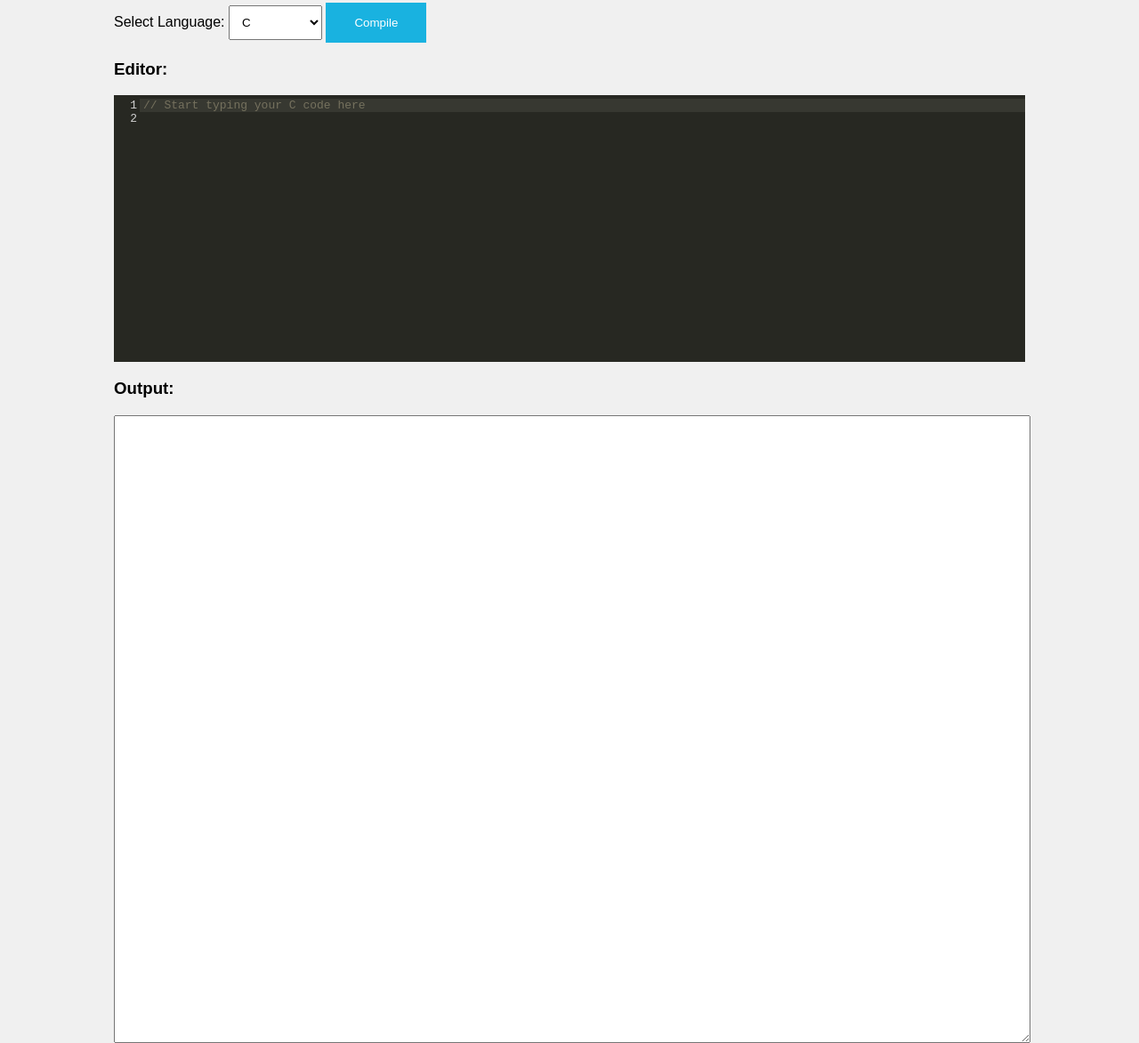
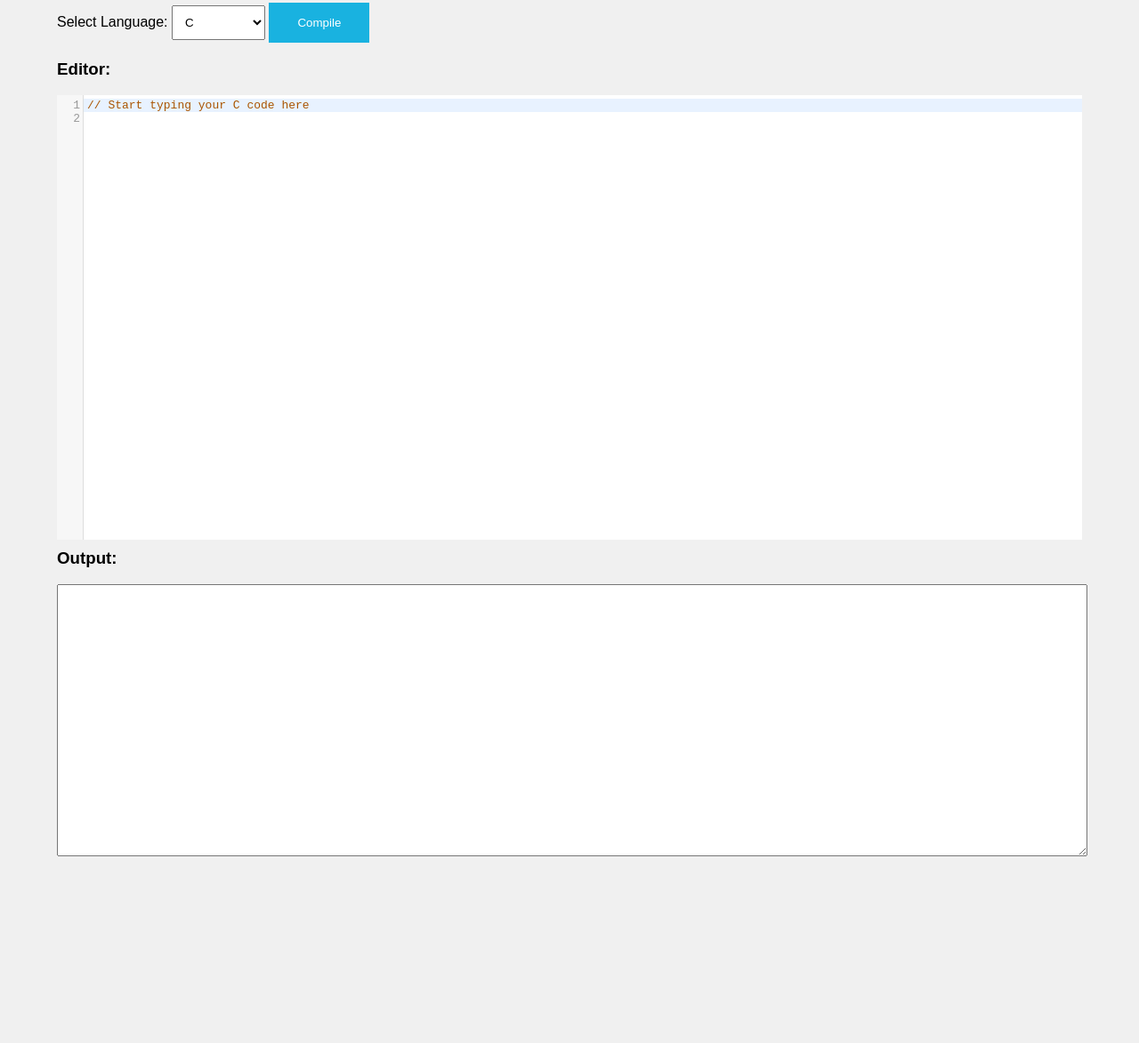
Before and after one commit to ljason18/Code-Runner, a plain HTML site: page frontend/index.html in a window 1280 px wide. Shown: the part 99-1272 px from the top of the page at 89% size. After the commit the page ends 1066 px from the top, so only its background shows below. Drawn offline with nearby package versions, Linux system fonts and the light colour scheme.

Commit message:
update styling

```diff
--- a/frontend/editor.js
+++ b/frontend/editor.js
@@ -23,7 +23,7 @@ function setupCodeMirror() {
   editor = CodeMirror(document.getElementById("editor"), {
     lineNumbers: true,
     mode: modeMap[language] || "javascript",
-    theme: "monokai",
+    theme: "default",
     tabSize: 2,
     autoCloseBrackets: true,
     styleActiveLine: true,
--- a/frontend/index.html
+++ b/frontend/index.html
@@ -3,11 +3,12 @@
 
 <head>
     <title>Web Compiler</title>
-    <link rel="stylesheet" type="text/css" href="style.css">
 
     <!-- CodeMirror CSS -->
     <link rel="stylesheet" href="https://cdnjs.cloudflare.com/ajax/libs/codemirror/5.65.5/codemirror.min.css">
     <link rel="stylesheet" href="https://cdnjs.cloudflare.com/ajax/libs/codemirror/5.65.5/theme/monokai.min.css">
+
+    <link rel="stylesheet" type="text/css" href="style.css">
 
 </head>
 
--- a/frontend/style.css
+++ b/frontend/style.css
@@ -14,7 +14,7 @@ header {
 
 .container {
     margin: 0 auto;
-    width: 80%;
+    width: 90%;
 }
 
 h1 {
@@ -23,7 +23,7 @@ h1 {
 
 textarea {
     width: 100%;
-    height: 700px;
+    height: 300px;
 }
 
 #language {
@@ -42,3 +42,24 @@ textarea {
 #compile:hover {
     background-color: #0f9cb7;
 }
+
+.content {
+    width: 100%;
+}
+
+#editor {
+    width: 100%;
+    height: 500px;
+}
+
+.CodeMirror {
+    width: 100%;
+    height: 100%;
+}
+
+#output {
+    width: 100%;
+    height: 300px;
+    background-color: #f0f0f0;
+    margin-top: 50px;
+}
```
